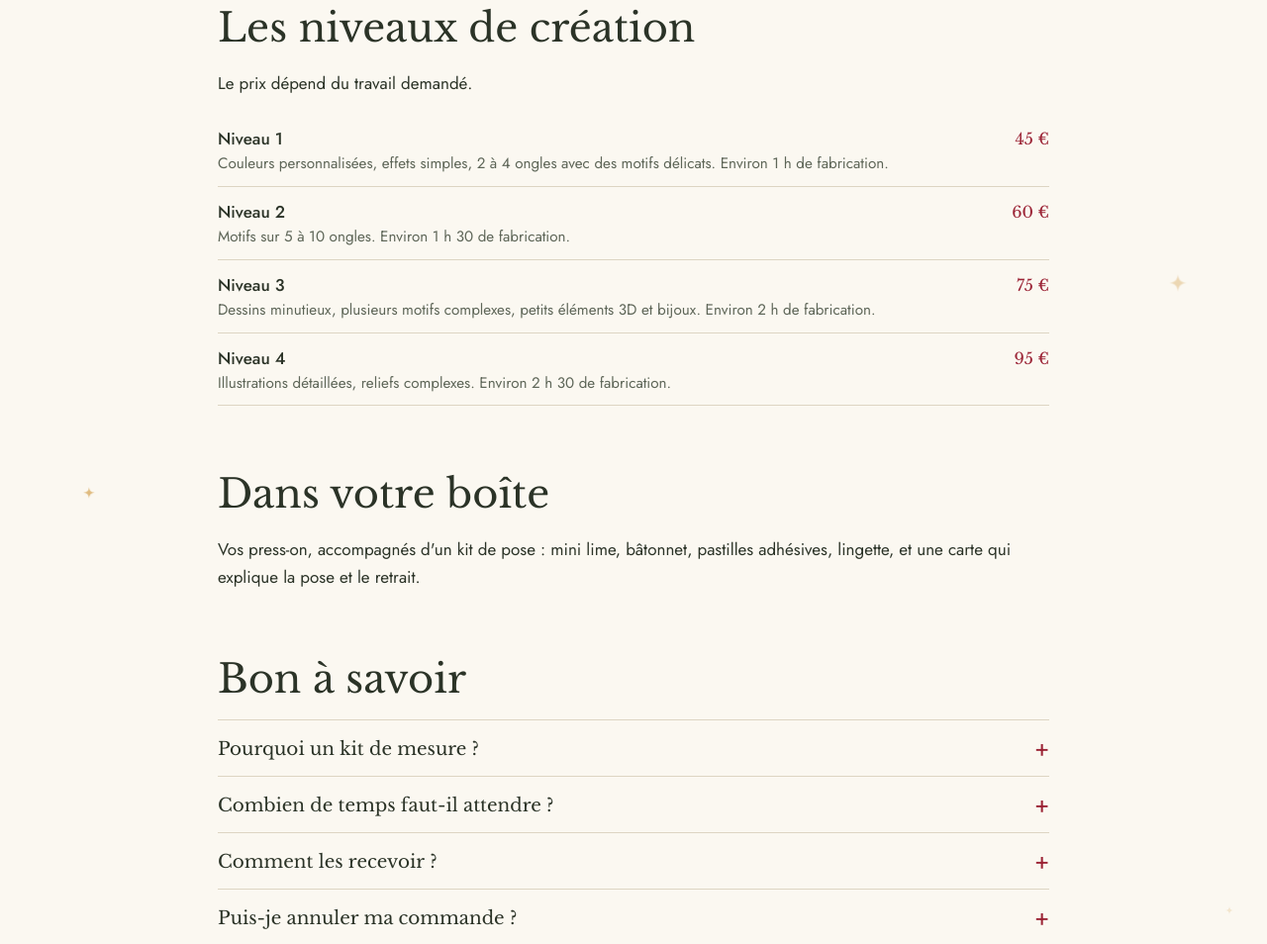
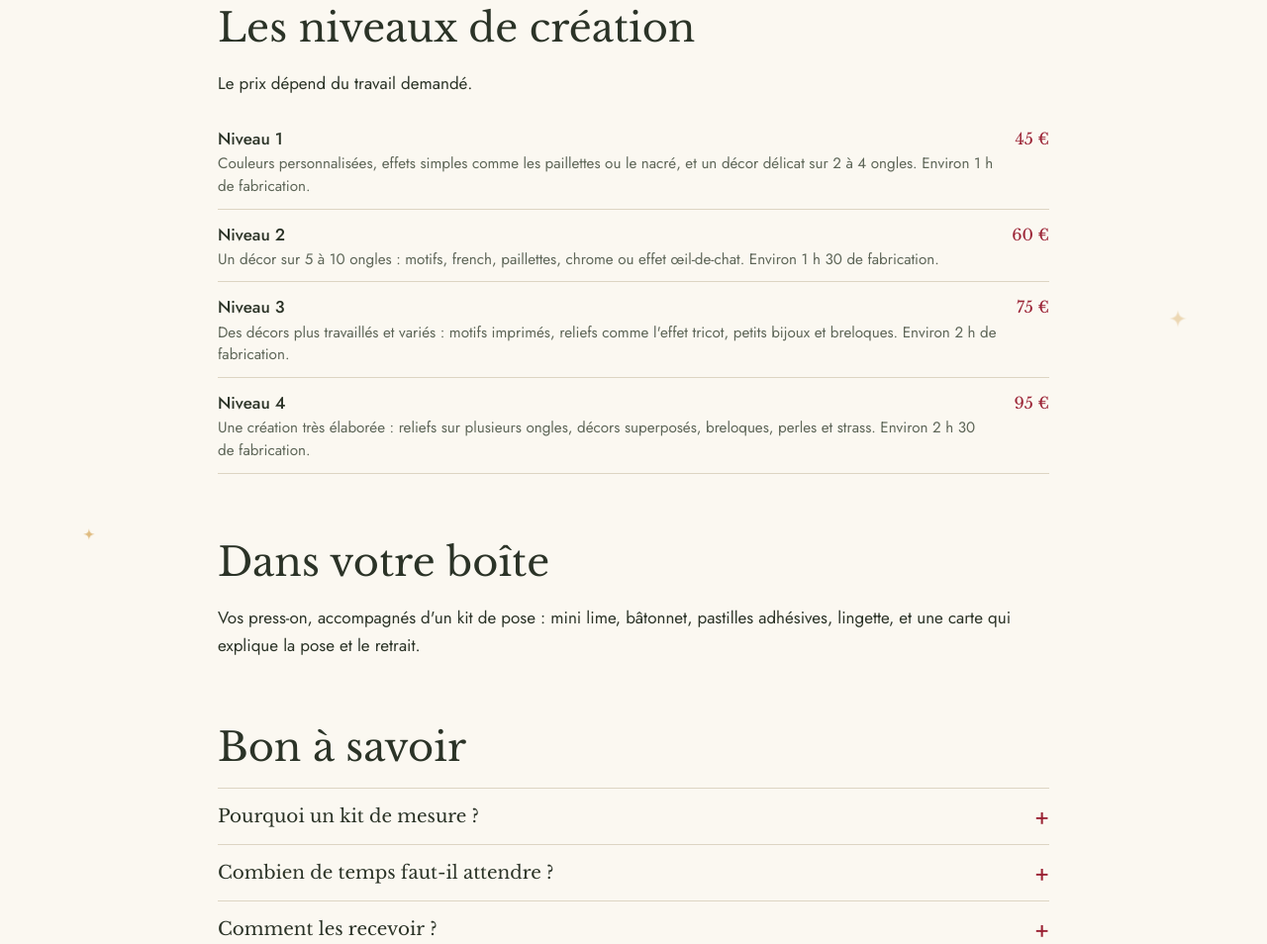
Before and after one commit to laurabjn/freyage-site, a plain HTML site: page press-on.html in a window 1280 px wide. Shown: the part 875-1829 px from the top of the page at 99% size. Drawn offline with Linux system fonts and the light colour scheme.

Commit message:
Describe press-on levels by decoration technique
Levels now mention glitter, chrome, stamped motifs, reliefs, charms and
jewels instead of hand painting.

Co-Authored-By: Claude Opus 5.5 <noreply@anthropic.com>

```diff
--- a/press-on.html
+++ b/press-on.html
@@ -73,10 +73,10 @@
         <h2>Les niveaux de création</h2>
         <p>Le prix dépend du travail demandé.</p>
         <ul class="options">
-          <li><span><strong>Niveau 1</strong><small>Couleurs personnalisées, effets simples, 2 à 4 ongles avec des motifs délicats. Environ 1&nbsp;h de fabrication.</small></span><b>45 €</b></li>
-          <li><span><strong>Niveau 2</strong><small>Motifs sur 5 à 10 ongles. Environ 1&nbsp;h&nbsp;30 de fabrication.</small></span><b>60 €</b></li>
-          <li><span><strong>Niveau 3</strong><small>Dessins minutieux, plusieurs motifs complexes, petits éléments 3D et bijoux. Environ 2&nbsp;h de fabrication.</small></span><b>75 €</b></li>
-          <li><span><strong>Niveau 4</strong><small>Illustrations détaillées, reliefs complexes. Environ 2&nbsp;h&nbsp;30 de fabrication.</small></span><b>95 €</b></li>
+          <li><span><strong>Niveau 1</strong><small>Couleurs personnalisées, effets simples comme les paillettes ou le nacré, et un décor délicat sur 2 à 4 ongles. Environ 1&nbsp;h de fabrication.</small></span><b>45 €</b></li>
+          <li><span><strong>Niveau 2</strong><small>Un décor sur 5 à 10 ongles : motifs, french, paillettes, chrome ou effet œil-de-chat. Environ 1&nbsp;h&nbsp;30 de fabrication.</small></span><b>60 €</b></li>
+          <li><span><strong>Niveau 3</strong><small>Des décors plus travaillés et variés : motifs imprimés, reliefs comme l'effet tricot, petits bijoux et breloques. Environ 2&nbsp;h de fabrication.</small></span><b>75 €</b></li>
+          <li><span><strong>Niveau 4</strong><small>Une création très élaborée : reliefs sur plusieurs ongles, décors superposés, breloques, perles et strass. Environ 2&nbsp;h&nbsp;30 de fabrication.</small></span><b>95 €</b></li>
         </ul>
       </section>
 
```
